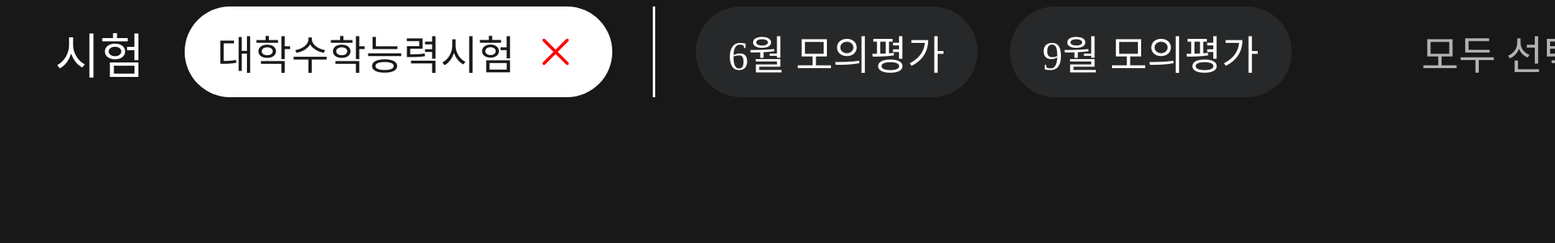
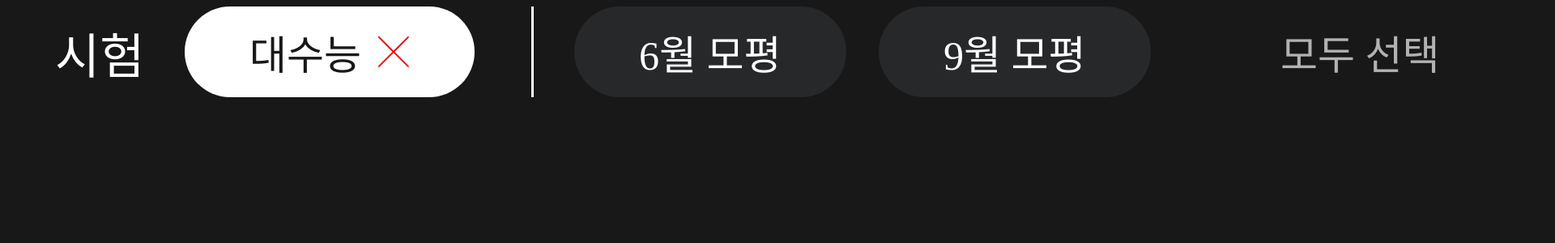
Before and after one commit to DennisYoon/tymo, a Vue app in the folder frontend/: page / in a window 1280 px wide. Shown: the top 300 px of the page at 81% size, 1920 px wide, since content can reach past the window. Built offline with nearby package versions, Linux system fonts and the light colour scheme; a web font is replaced by a local one.

Commit message:
[frontend] SuperRadio component 완성!

```diff
--- a/frontend/src/App.vue
+++ b/frontend/src/App.vue
@@ -1,8 +1,7 @@
 <template>
   <SuperRadio
     id="test"
-    title="시험"
-    :contents="srr.items"
+    :settings="srr.settings"
 
     @receiver="srr.receiver"
   />
@@ -10,9 +9,13 @@
 
 <script lang="ts" setup>
   import SuperRadio from "./components/SuperRadio/SuperRadio.vue";
-  import SuperRadioReceiver from "./components/SuperRadio/Receiver";
+  import { SuperRadioReceiverBuilder } from "./components/SuperRadio/SuperRadioReceiver";
 
-  const srr = new SuperRadioReceiver(['대학수학능력시험', '6월 모의평가', '9월 모의평가']);
+  const srr = new SuperRadioReceiverBuilder()
+                .setTitle("시험")
+                .setContents(["대수능", "6월 모평", "9월 모평"])
+                .build();
+
   srr.watchItems();
 </script>
 
--- a/frontend/src/components/SuperRadio/Receiver.ts
+++ /dev/null
@@ -1,32 +0,0 @@
-import { ref, watch } from "vue";
-
-interface Options {
-  /* something */
-}
-
-class SuperRadioReceiver {
-  private selectedItems = ref<Array<string>>([]);
-
-  constructor(
-    public items: Array<string>,
-    public options: Options = {}
-  ) {
-    this.receiver = this.receiver.bind(this);
-  }
-
-  public get selected() {
-    return this.selectedItems.value;
-  }
-
-  public receiver(value: Array<string>) {
-    this.selectedItems.value = value;
-  }
-
-  public watchItems() {
-    watch(this.selectedItems, newItem => {
-      console.log(newItem);
-    });
-  }
-}
-
-export default SuperRadioReceiver;
--- a/frontend/src/components/SuperRadio/SuperRadio.vue
+++ b/frontend/src/components/SuperRadio/SuperRadio.vue
@@ -10,7 +10,7 @@
 
     <div id="title" ref="titleR">
       <div id="titleItem">
-        {{ props.title }}
+        {{ props.settings.title }}
       </div>
     </div>
 
@@ -22,7 +22,7 @@
     <div id="itemParent" ref="itemParentR">
       <div
         id="itemPadding"
-        v-for="(item, index) in props.contents"
+        v-for="(item, index) in props.settings.contents"
         :key="item"
         :style="[absolutifyAndHeight, itemStyle(index + 2)]"
         :class="{disableTransition: !transition}"
@@ -70,11 +70,11 @@
 <script lang="ts" setup>
   import { ref, computed,  onMounted, StyleValue, watch } from "vue";
   import { sum, moveElement } from "./_functions";
+  import { Settings } from "./SuperRadioReceiver";
 
   interface Props {
     id: string;
-    title: string;
-    contents: string[];
+    settings: Settings;
   }
   type Html = HTMLElement;
 
@@ -157,7 +157,7 @@
   /* watch zone */
   watch(order, newOrder => {
     const count = newOrder.slice(1, indexOfBaricadeAtOrder()).length;
-    if (count === props.contents.length) {
+    if (count === props.settings.contents.length) {
       switcher.value = false;
     }
     if (count === 0) {
@@ -213,7 +213,7 @@
       "receiver",
       order.value
         .slice(1, indexOfBaricadeAtOrder())
-        .map(v => props.contents[v - 2])
+        .map(v => props.settings.contents[v - 2])
     );
   }
 
@@ -230,12 +230,23 @@
       "receiver",
       order.value
         .slice(1, indexOfBaricadeAtOrder())
-        .map(v => props.contents[v - 2])
+        .map(v => props.settings.contents[v - 2])
     );
   }
 
   /* hooks zone */
   function mount() {
+    /* css variable 설정 */
+    const edge = edgeR.value!.style;
+    edge.setProperty("--titleSize", props.settings.styles.titleSize + "px");
+    edge.setProperty("--contentSize", props.settings.styles.contentSize + "px");
+    edge.setProperty("--titleHorizonMargin", props.settings.styles.titleHorizonMargin + "px");
+    edge.setProperty("--titleVerticalMargin", props.settings.styles.titleVerticalMargin + "px");
+    edge.setProperty("--contentHorizonMargin", props.settings.styles.contentHorizonMargin + "px");
+    edge.setProperty("--contentVerticalMargin", props.settings.styles.contentVerticalMargin + "px");
+    edge.setProperty("--contentGap", props.settings.styles.contentGap + "px");
+
+
     /* widths에 element 너비 삽입 */
     widths.value.push(getWidth(titleR.value));
     widths.value.push(getWidth(barricadeR.value));
@@ -252,6 +263,7 @@
     basicHeight.value = Math.max(edgeR.value!.offsetHeight, (itemParentR.value!.children[0].children[0].children[0] as Html).offsetHeight);
     basicWidth.value = sum(widths.value) + 80 * itemParentR.value!.children.length;
 
+    /* okay 진행시켜 */
     absolute.value = true;
     setTimeout(() => {
       transition.value = true;
@@ -287,7 +299,18 @@
   }
 
   #edge {
-    font-size: 50px;
+    --titleSize: 60px;
+    --contentSize: 50px;
+
+    --titleHorizonMargin: 30px;
+    --titleVerticalMargin: 0px;
+
+    --contentHorizonMargin: 80px;
+    --contentVerticalMargin: 20px;
+
+    --contentGap: 20px;
+
+    font-size: var(--contentSize);
     font-family: 'SUIT';
     // border: 1px solid black;
     border-radius: 20px;
@@ -299,9 +322,9 @@
     #title {
       display: flex;
       align-items: center;
-      padding-left: 60px;
-      padding-right: 30px;
-      font-size: 60px;
+      padding-left: calc(var(--titleHorizonMargin) * 2);
+      padding-right: var(--titleHorizonMargin);
+      font-size: var(--titleSize);
       // border: 1px solid black;
     }
 
@@ -310,8 +333,8 @@
       transition: left .5s, opacity .5s;
       transition-timing-function: cubic-bezier(0.25, 1, 0.5, 1);
       z-index: 3;
-      padding-left: 30px;
-      padding-right: 30px;
+      padding-left: var(--titleHorizonMargin);
+      padding-right: var(--titleHorizonMargin);
       // border: 1px solid black;
       #barricadeItem {
         border-left: 3px solid white;
@@ -322,8 +345,8 @@
       display: flex;
       #itemPadding {
         // border: 1px solid black;
-        padding-left: 20px;
-        padding-right: 20px;
+        padding-left: var(--contentGap);
+        padding-right: var(--contentGap);
         transition: left .5s;
         .item {
           display: flex;
@@ -331,10 +354,10 @@
           transition: background-color .2s, gap .5s;
           transition-timing-function: cubic-bezier(0.25, 1, 0.5, 1);
           top: 0;
-          padding-top: 20px;
-          padding-bottom: 20px;
-          padding-left: 40px;
-          padding-right: 40px;
+          padding-top: var(--contentVerticalMargin);
+          padding-bottom: var(--contentVerticalMargin);
+          padding-left: var(--contentHorizonMargin);
+          padding-right: var(--contentHorizonMargin);
           align-items: center;
           gap: 0px;
 
@@ -345,12 +368,12 @@
           }
 
           .xBigger {
-            height: 60px;
+            height: calc(var(--contentSize) * .8);
           }
         }
 
         .gapBigger {
-          gap: 20px;
+          gap: calc(var(--contentSize) * .4);
         }
 
         .blackify {
@@ -377,8 +400,8 @@
 
     #allornot {
       align-items: center;
-      padding-left: 20px;
-      padding-right: 20px;
+      padding-left: var(--contentVerticalMargin);
+      padding-right: var(--contentVerticalMargin);
       right: 0;
       color: rgb(178, 178, 178);
 
--- /dev/null
+++ b/frontend/src/components/SuperRadio/SuperRadioReceiver.ts
@@ -0,0 +1,113 @@
+import { ref, watch } from "vue";
+
+interface Settings {
+  title: string;
+  contents: Array<string>;
+  styles: {
+    titleSize: number;
+    contentSize: number;
+
+    titleHorizonMargin: number;
+    titleVerticalMargin: number;
+
+    contentHorizonMargin: number;
+    contentVerticalMargin: number;
+
+    contentGap: number;
+  }
+}
+
+class SuperRadioReceiverBuilder {
+  private srr: SuperRadioReceiver;
+  constructor() {
+    this.srr = new SuperRadioReceiver();
+  }
+
+  setTitle(value: string) {
+    this.srr.SRsettings.title = value;
+    return this;
+  }
+
+  setContents(value: Array<string>) {
+    this.srr.SRsettings.contents = value;
+    return this;
+  }
+
+  setTitleSize(value: number) {
+    this.srr.SRsettings.styles.titleSize = value;
+    return this;
+  }
+
+  setContentSize(value: number) {
+    this.srr.SRsettings.styles.contentSize = value;
+    return this;
+  }
+
+  setTitleMargin(value: [number, number]) {
+    this.srr.SRsettings.styles.titleHorizonMargin = value[0];
+    this.srr.SRsettings.styles.titleVerticalMargin = value[1];
+    return this;
+  }
+
+  setContentMargin(value: [number, number]) {
+    this.srr.SRsettings.styles.contentHorizonMargin = value[0];
+    this.srr.SRsettings.styles.contentVerticalMargin = value[1];
+    return this;
+  }
+
+  setContentGap(value: number) {
+    this.srr.SRsettings.styles.contentGap = value;
+    return this;
+  }
+
+  build() {
+    return this.srr;
+  }
+}
+
+class SuperRadioReceiver {
+  private selectedItems = ref<Array<string>>([]);
+  public SRsettings: Settings = {
+    title: "[undefined title]",
+    contents: ["[undefined contents]"],
+    styles: {
+      titleSize: 60,
+      contentSize: 50,
+
+      titleHorizonMargin: 30,
+      titleVerticalMargin: 0,
+
+      contentHorizonMargin: 80,
+      contentVerticalMargin: 20,
+
+      contentGap: 20
+    }
+  }
+
+  constructor(setting?: Settings) {
+    if (setting !== undefined) {
+      this.SRsettings = setting;
+    }
+    this.receiver = this.receiver.bind(this);
+  }
+
+  public get selected() {
+    return this.selectedItems.value;
+  }
+
+  public get settings() {
+    return this.SRsettings;
+  }
+
+  public receiver(value: Array<string>) {
+    this.selectedItems.value = value;
+  }
+
+  public watchItems() {
+    watch(this.selectedItems, newItem => {
+      console.log(newItem);
+    });
+  }
+}
+
+export { Settings, SuperRadioReceiverBuilder };
```
Also changed, not shown: frontend/public/images/x.svg.
